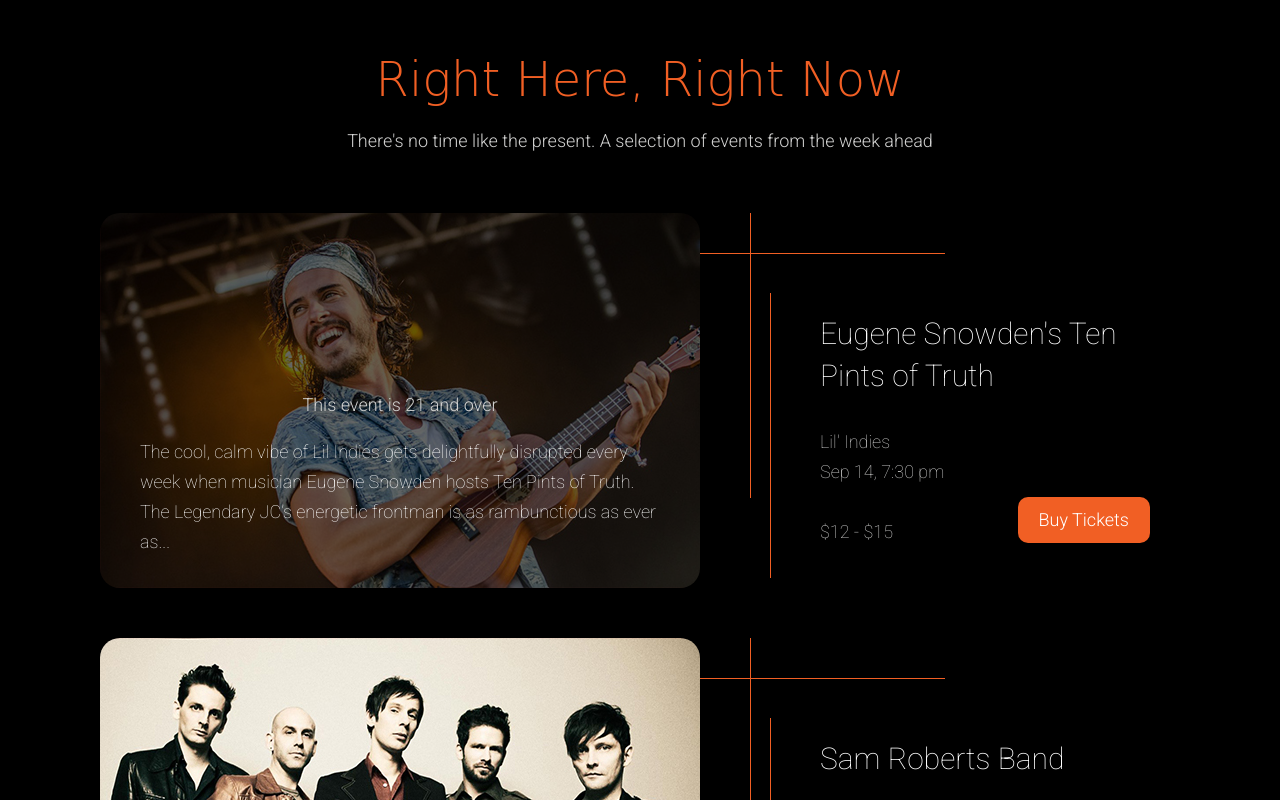
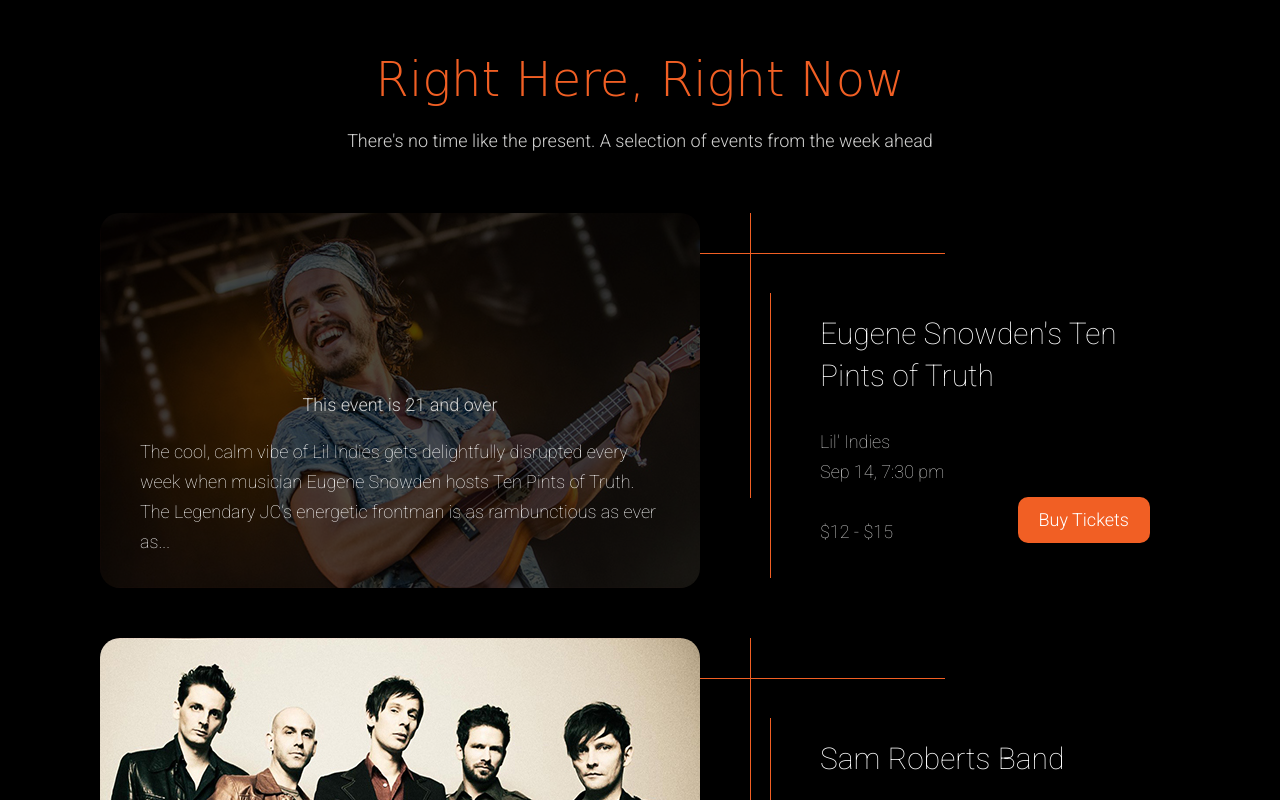
Before and after one commit to mkunduru/wills-pub, a plain HTML site: page index.html in a window 1280 px wide. In both pictures the pointer is over the element 400 px from the left and 1548 px from the top of the page. Shown: the part 1148-1948 px from the top of the page. Drawn offline with Linux system fonts and the light colour scheme; a web font is replaced by a local one.

Commit message:
Increase the opacity of images on hover

```diff
--- a/css/main.css
+++ b/css/main.css
@@ -324,7 +324,7 @@ Image Captions
 
 
 .caption:hover::before {
-	background: rgba(0,0,0,.6);
+	background: rgba(0,0,0,.7);
 }
 
 .caption-media {
```
